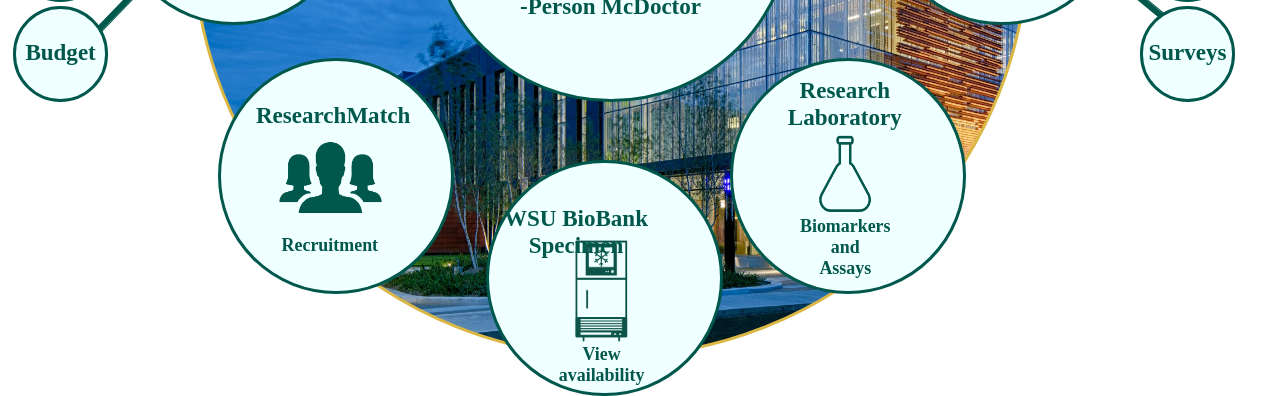
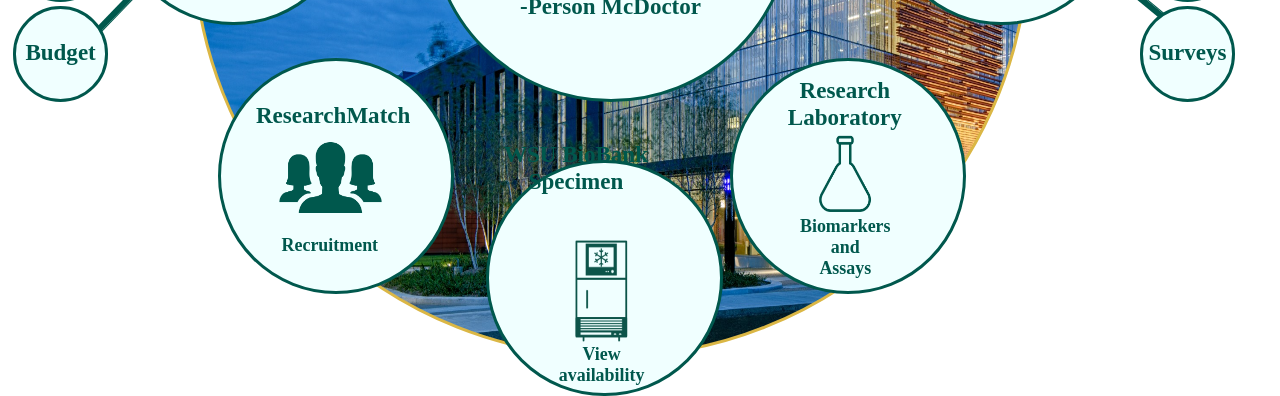
Before and after one commit to jss37/CRSC-Board, a plain HTML site: page index.html in a window 1280 px wide. Shown: the part 544-940 px from the top of the page. Drawn offline with Linux system fonts and the light colour scheme.

Commit message:
Update index.html

```diff
--- a/index.html
+++ b/index.html
@@ -375,7 +375,7 @@
 </div>
 <div onmouseover="bigImg(this)" onmouseleave ="normalImg(this)">
     <div class="circle-bottom"><img style="left:3.5vw; padding-top: 6vw;position: absolute;width:10vw;height:8vw;" src="./bio_freezer.png"></div>
-    <div class="circle-bottom-text"><h2 style="width: 15vw;position: absolute;left:23vw;top:17vw; text-align:center;">WSU BioBank <br>Specimen</h2><h3 style="left:28.5vw;top:29vw;position: absolute;width:10vw;">View availability</h3></div>
+    <div class="circle-bottom-text"><h2 style="width: 15vw;position: absolute;left:23vw;top:12vw; text-align:center;">WSU BioBank <br>Specimen</h2><h3 style="left:28.5vw;top:29vw;position: absolute;width:10vw;">View availability</h3></div>
 </div>
 </body>
 <script>
```
